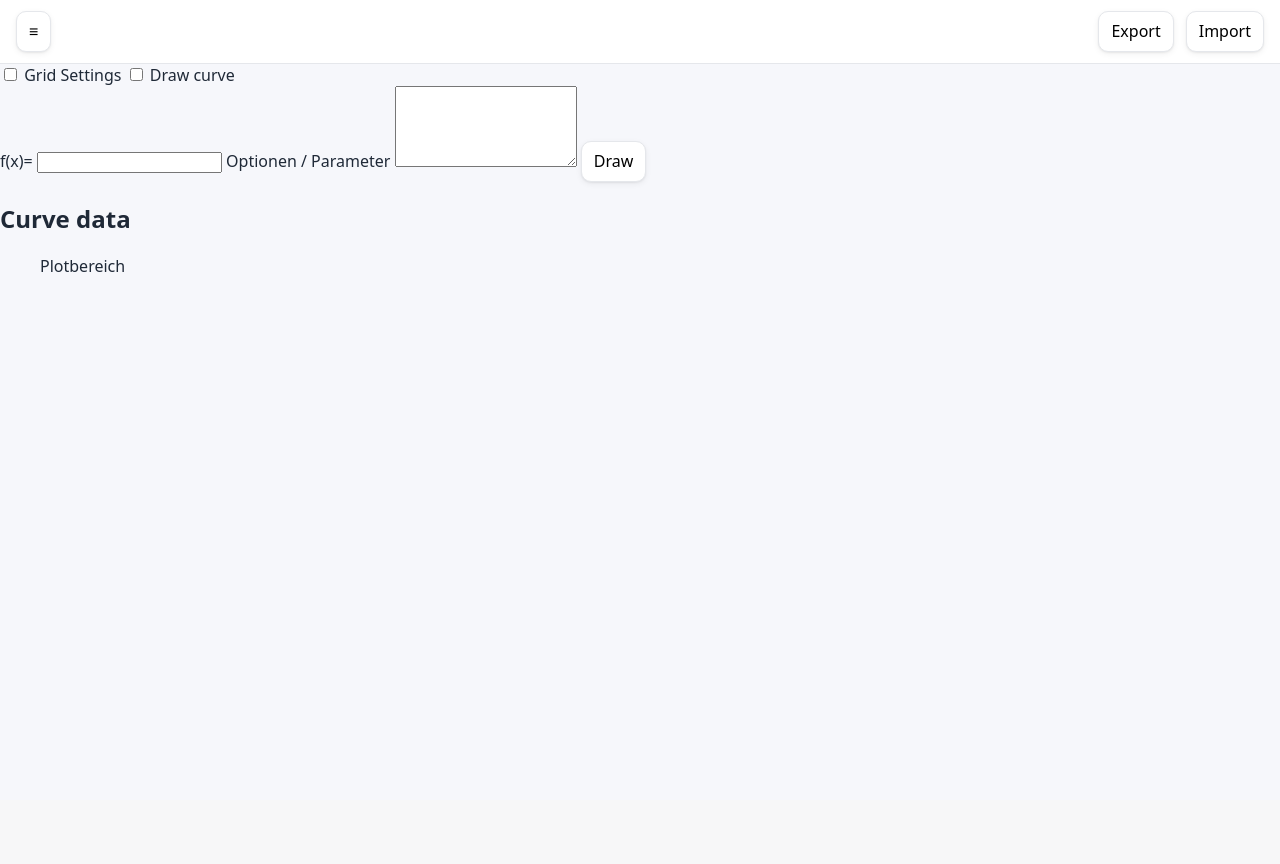
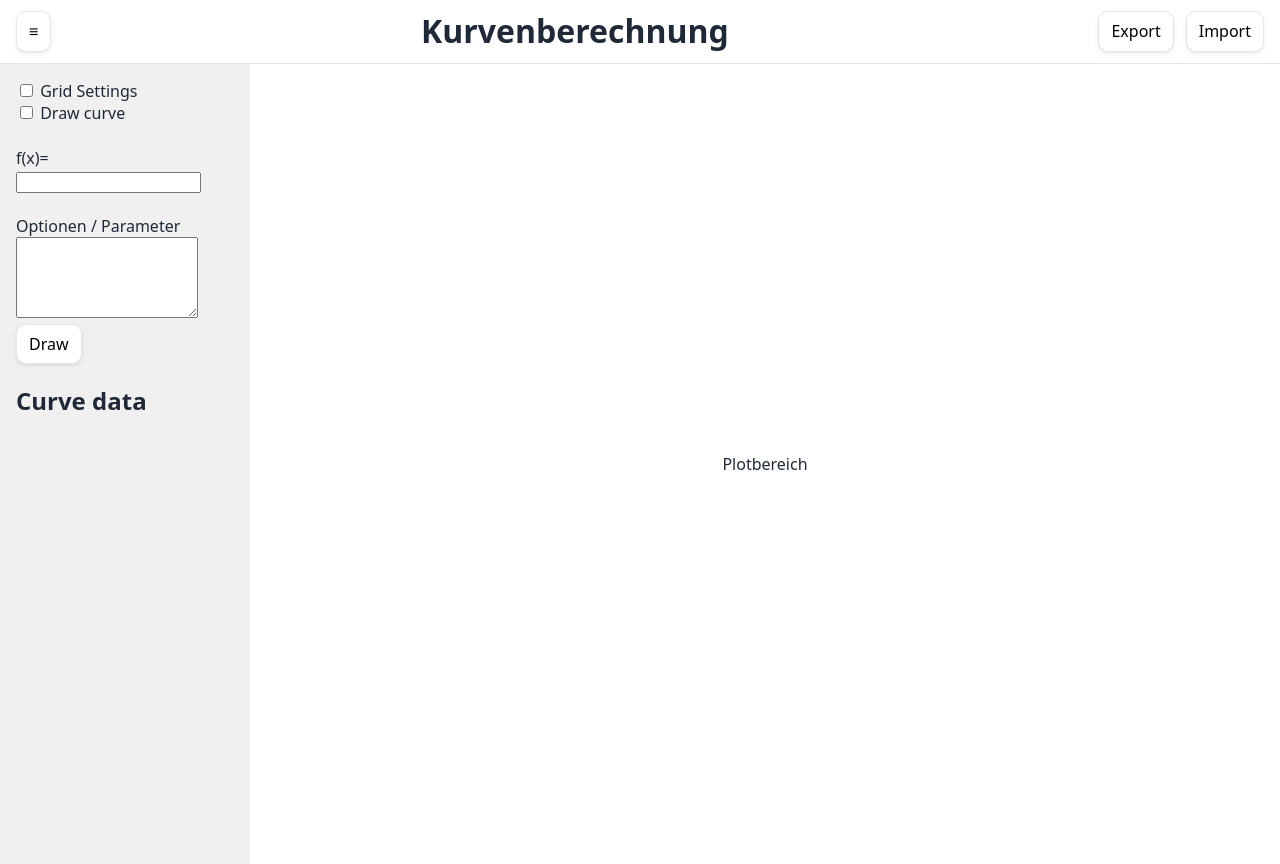
Before and after one commit to KrisHD1337/KSH-Hackathon, a Flask app: page / in a window 1280 px wide. Before the commit the page ends 272 px from the top, so only its background shows below. Run offline with Flask 3, Linux system fonts and the light colour scheme.

Commit message:
Added css and html to curve calculation

```diff
--- a/static/styles.css
+++ b/static/styles.css
@@ -78,3 +78,34 @@ button:focus-visible {
   outline: 2px solid var(--accent);
   outline-offset: 2px;
 }
+
+#side-bar {
+  width: 250px;
+  background: #f0f0f0;
+  height: 100%;
+  padding: 1rem;
+}
+
+#container {
+  display: flex;
+  height: 100%;
+}
+
+#workspace {
+  flex: 1;
+  display: flex;
+  justify-content: center;
+  align-items: center;
+  background: #fff;
+}
+
+#plot-container {
+  max-width: 100%;
+  max-height: 100%;
+}
+
+#plot-slot img {
+  max-width: 100%;
+  max-height: 100%;
+  object-fit: contain;
+}
--- a/templates/index.html
+++ b/templates/index.html
@@ -1,34 +1,39 @@
 <!DOCTYPE html>
 <html lang="de">
 <head>
-  <meta charset="UTF-8" />
-  <meta name="viewport" content="width=device-width, initial-scale=1" />
+    <meta charset="UTF-8"/>
+    <meta name="viewport" content="width=device-width, initial-scale=1"/>
     <title>Kurvenberechnung – Koordinatensystem</title>
-    <link rel="stylesheet" href="/static/styles.css" />
+    <link rel="stylesheet" href="/static/styles.css"/>
 </head>
 <body>
 <header>
     <button type="button" aria-label="Menü öffnen" id="menu-button">≡</button>
+    <h1>Kurvenberechnung</h1>
     <nav aria-label="Dateiaktionen">
         <button type="button" id="export-button">Export</button>
         <button type="button" id="import-button">Import</button>
     </nav>
 </header>
-  <div id="app-layout">
+
+<main id="container">
+    <!-- Side Bar-->
+    <section id="side-bar">
         <aside id="left-rail" aria-label="Werkzeugleiste">
             <label>
-        <input type="checkbox" id="toggle-grid" />
+                <input type="checkbox" id="toggle-grid"/>
                 Grid Settings
-      </label>
+            </label><br>
             <label>
-        <input type="checkbox" id="toggle-draw" />
+                <input type="checkbox" id="toggle-draw"/>
                 Draw curve
             </label>
         </aside>
+        <br>
         <aside id="control-panel" aria-label="Einstellungen und Eingaben">
             <form id="plot-form">
                 <label for="function-input">f(x)=</label>
-        <input id="function-input" name="function" type="text" autocomplete="off" />
+                <input id="function-input" name="function" type="text" autocomplete="off"/><br><br>
                 <label for="options-input">Optionen / Parameter</label>
                 <textarea id="options-input" name="options" rows="5"></textarea>
                 <button type="submit" id="draw-button">Draw</button>
@@ -38,13 +43,15 @@
                 <div id="curve-data-content"></div>
             </section>
         </aside>
+    </section>
     <main id="workspace" aria-label="Plotbereich">
         <figure id="plot-container">
             <div id="plot-slot" role="img" aria-label="Leerer Koordinatensystem-Bereich"></div>
             <figcaption>Plotbereich</figcaption>
         </figure>
     </main>
-  </div>
+
+</main>
 </body>
 <script type="module" src="/static/js/index.js"></script>
 </html>
```
Lines whose indentation alone changed are shown as unchanged.
